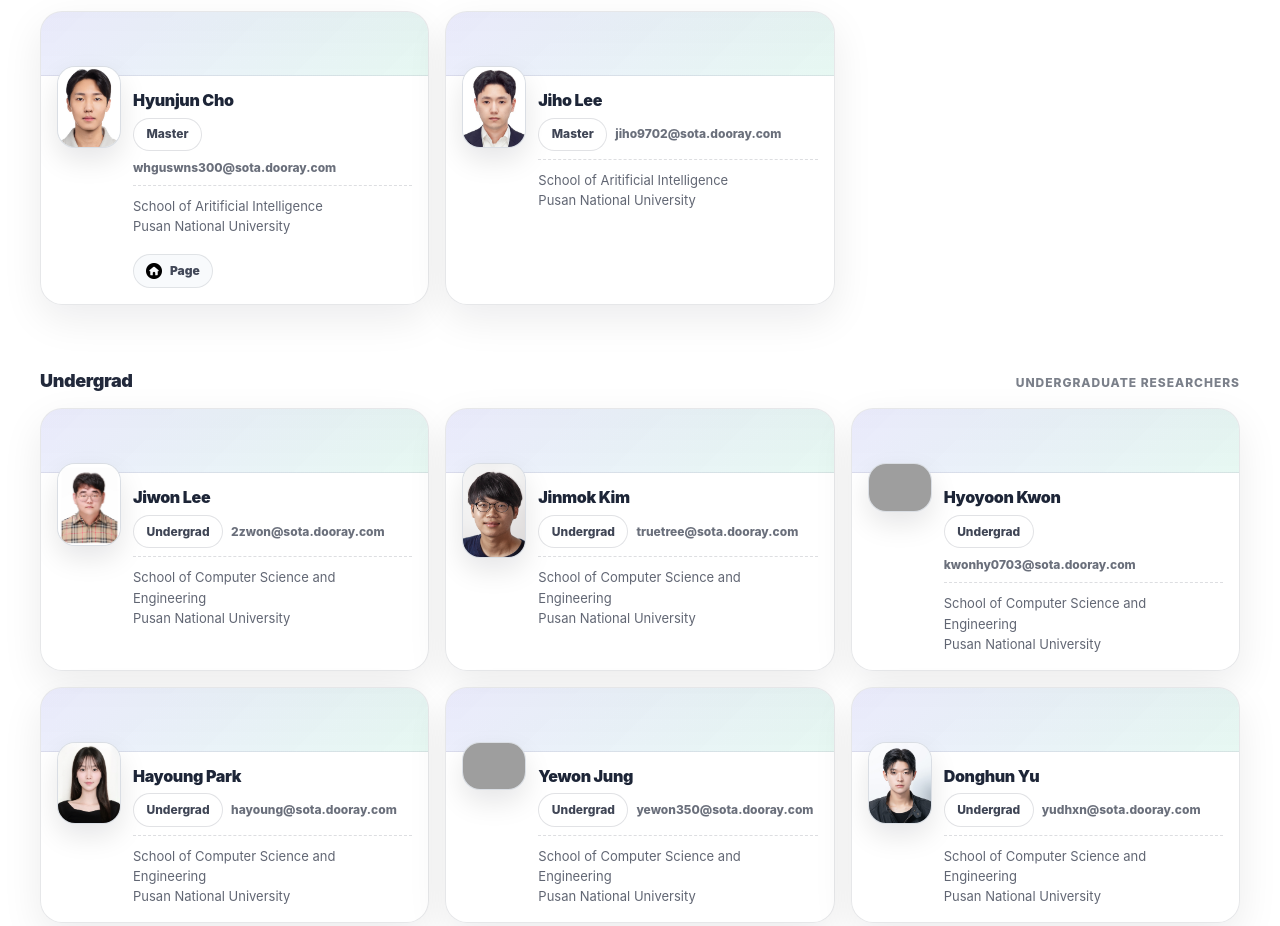
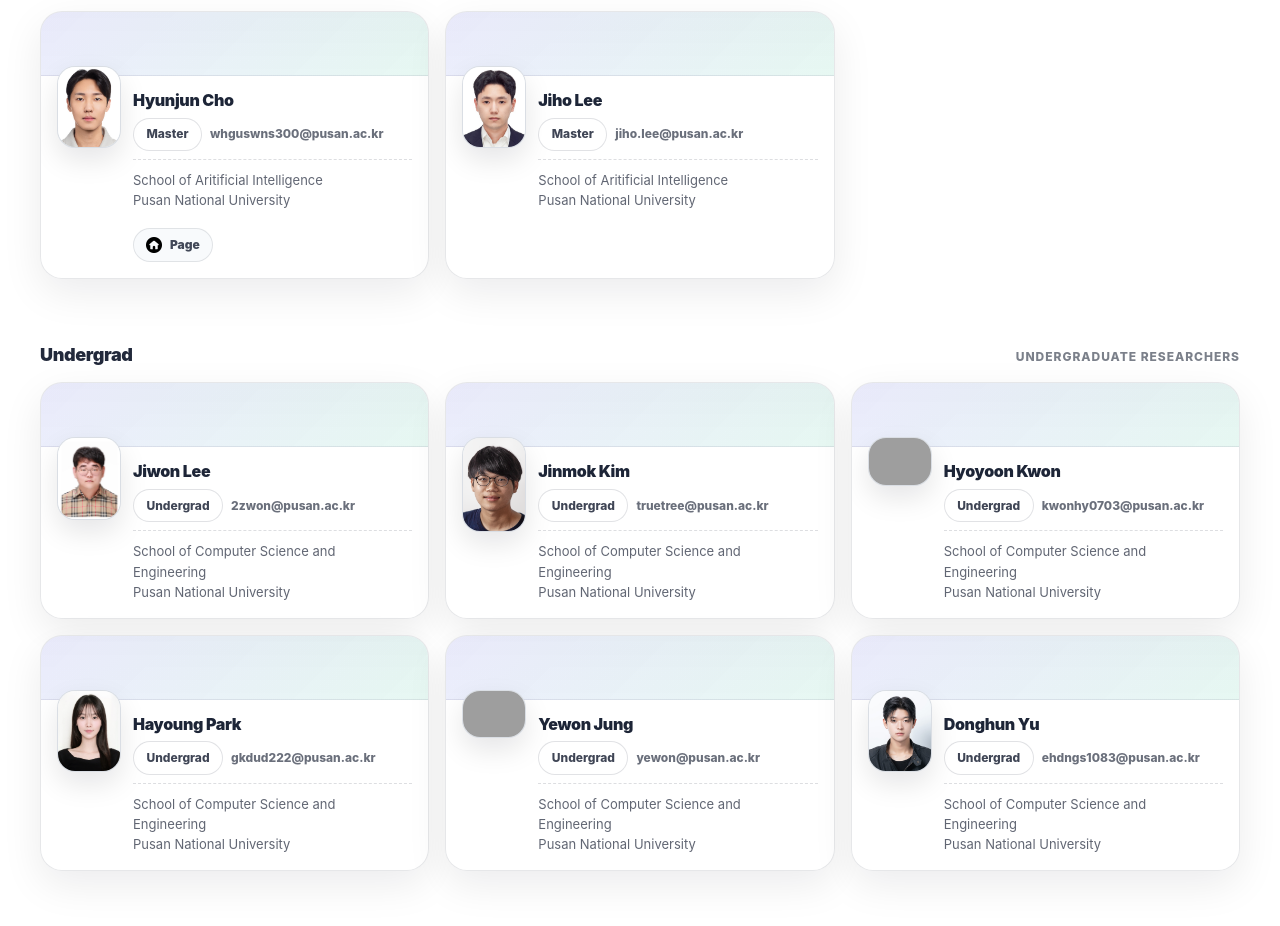
Before and after one commit to SOTA-PNU/SOTA-PNU.github.io, a website: page members.html in a window 1280 px wide. Shown: the part 1144-2070 px from the top of the page. Drawn offline with nearby package versions, Linux system fonts and the light colour scheme; grey boxes are pictures that could not be loaded; a web font is replaced by a local one.

Commit message:
Update members.html

```diff
--- a/members.html
+++ b/members.html
@@ -111,7 +111,7 @@
                                         <div class="pnu-member-name">JooHyoung Cha</div>
                                         <div class="pnu-member-meta">
                                             <span class="pnu-tag">PhD</span>
-                                            <span class="pnu-member-email">chacha@sota.dooray.com</span>
+                                            <span class="pnu-member-email">jh.cha@pusan.ac.kr</span>
                                         </div>
                                         <div class="pnu-member-note">School of Aritificial Intelligence<br>Pusan National University</div>
                                         <div class="pnu-member-actions">
@@ -159,7 +159,7 @@
                                         <div class="pnu-member-name">Hyunjun Cho</div>
                                         <div class="pnu-member-meta">
                                             <span class="pnu-tag">Master</span>
-                                            <span class="pnu-member-email">whguswns300@sota.dooray.com</span>
+                                            <span class="pnu-member-email">whguswns300@pusan.ac.kr</span>
                                         </div>
                                         <div class="pnu-member-note">School of Aritificial Intelligence<br>Pusan National University</div>
                                         <div class="pnu-member-actions">
@@ -180,7 +180,7 @@
                                         <div class="pnu-member-name">Jiho Lee</div>
                                         <div class="pnu-member-meta">
                                             <span class="pnu-tag">Master</span>
-                                            <span class="pnu-member-email">jiho9702@sota.dooray.com</span>
+                                            <span class="pnu-member-email">jiho.lee@pusan.ac.kr</span>
                                         </div>
                                         <div class="pnu-member-note">School of Aritificial Intelligence<br>Pusan National University</div>
                                     </div>
@@ -208,7 +208,7 @@
                                         <div class="pnu-member-name">Jiwon Lee</div>
                                         <div class="pnu-member-meta">
                                             <span class="pnu-tag">Undergrad</span>
-                                            <span class="pnu-member-email">2zwon@sota.dooray.com</span>
+                                            <span class="pnu-member-email">2zwon@pusan.ac.kr</span>
                                         </div>
                                         <div class="pnu-member-note">School of Computer Science and Engineering<br>Pusan National University</div>
                                         <!--
@@ -234,7 +234,7 @@
                                         <div class="pnu-member-name">Jinmok Kim</div>
                                         <div class="pnu-member-meta">
                                             <span class="pnu-tag">Undergrad</span>
-                                            <span class="pnu-member-email">truetree@sota.dooray.com</span>
+                                            <span class="pnu-member-email">truetree@pusan.ac.kr</span>
                                         </div>
                                         <div class="pnu-member-note">School of Computer Science and Engineering<br>Pusan National University</div>
                                         <!--
@@ -260,7 +260,7 @@
                                         <div class="pnu-member-name">Hyoyoon Kwon</div>
                                         <div class="pnu-member-meta">
                                             <span class="pnu-tag">Undergrad</span>
-                                            <span class="pnu-member-email">kwonhy0703@sota.dooray.com</span>
+                                            <span class="pnu-member-email">kwonhy0703@pusan.ac.kr</span>
                                         </div>
                                         <div class="pnu-member-note">School of Computer Science and Engineering<br>Pusan National University</div>
                                         <!--
@@ -286,7 +286,7 @@
                                         <div class="pnu-member-name">Hayoung Park</div>
                                         <div class="pnu-member-meta">
                                             <span class="pnu-tag">Undergrad</span>
-                                            <span class="pnu-member-email">hayoung@sota.dooray.com</span>
+                                            <span class="pnu-member-email">gkdud222@pusan.ac.kr</span>
                                         </div>
                                         <div class="pnu-member-note">School of Computer Science and Engineering<br>Pusan National University</div>
                                         <!--
@@ -312,7 +312,7 @@
                                         <div class="pnu-member-name">Yewon Jung</div>
                                         <div class="pnu-member-meta">
                                             <span class="pnu-tag">Undergrad</span>
-                                            <span class="pnu-member-email">yewon350@sota.dooray.com</span>
+                                            <span class="pnu-member-email">yewon@pusan.ac.kr</span>
                                         </div>
                                         <div class="pnu-member-note">School of Computer Science and Engineering<br>Pusan National University</div>
                                         <!--
@@ -338,7 +338,7 @@
                                         <div class="pnu-member-name">Donghun Yu</div>
                                         <div class="pnu-member-meta">
                                             <span class="pnu-tag">Undergrad</span>
-                                            <span class="pnu-member-email">yudhxn@sota.dooray.com</span>
+                                            <span class="pnu-member-email">ehdngs1083@pusan.ac.kr</span>
                                         </div>
                                         <div class="pnu-member-note">School of Computer Science and Engineering<br>Pusan National University</div>
                                         <!--
```
